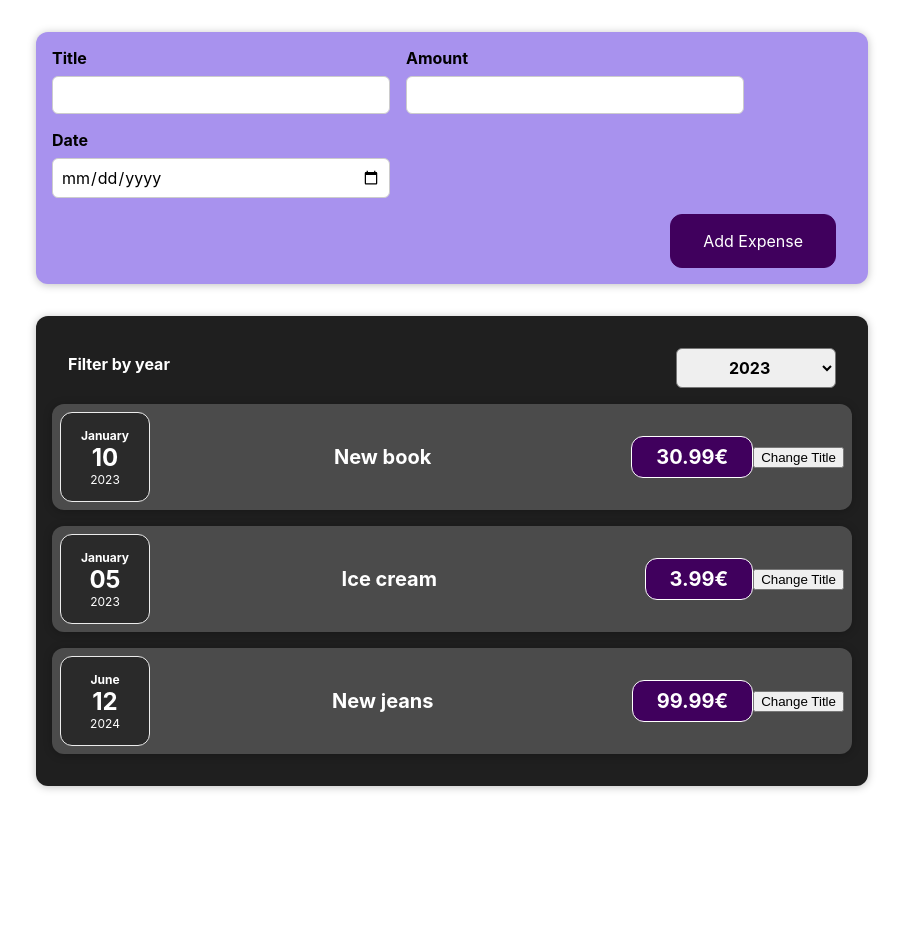
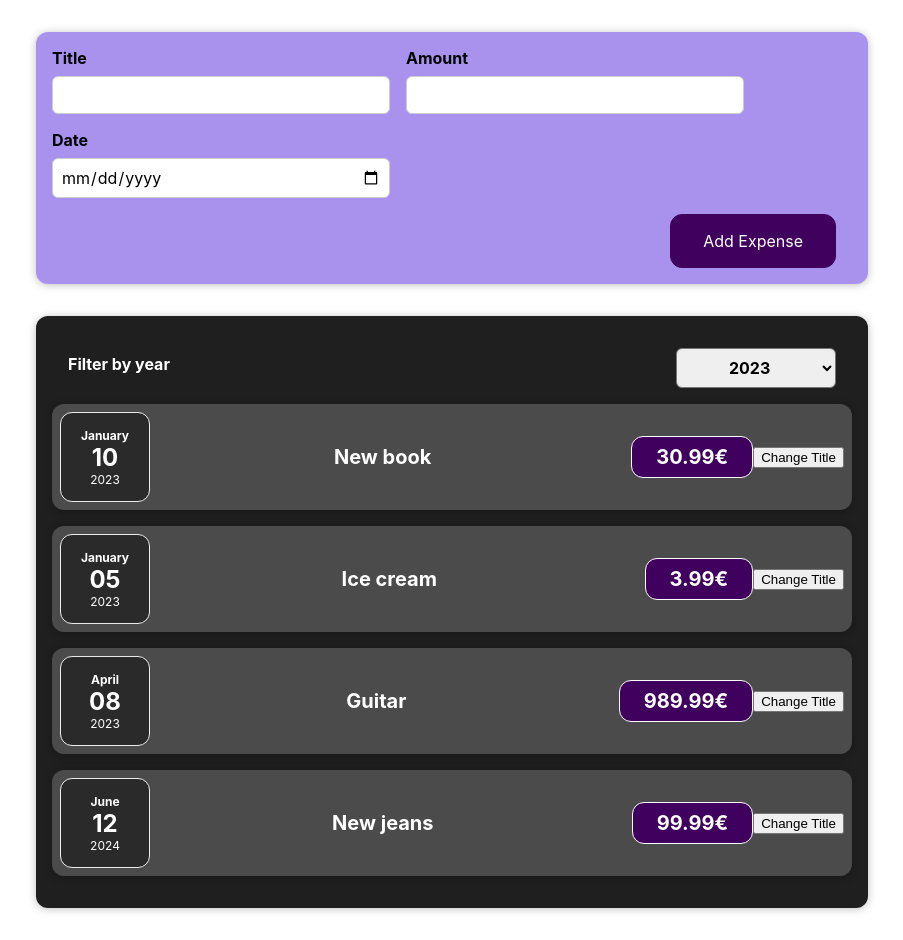
Before and after one commit to MarkusSavotskin/expenses, a React (Create React App) app: page / in a window 1280 px wide. Shown: the whole page, without its empty margins (188-1091 px from the left). Before the commit the page ends 818 px from the top, so only its background shows below. Built offline with nearby package versions, Linux system fonts and the light colour scheme.

Commit message:
Modified Expenses.js to show all expenses automatically

```diff
--- a/src/App.js
+++ b/src/App.js
@@ -9,17 +9,22 @@ const App = () => {
         {
             date: new Date(2023, 0, 10),
             title: 'New book',
-            price: 30.99
+            amount: 30.99
         },
         {
             date: new Date(2023, 0, 5),
             title: 'Ice cream',
-            price: 3.99
+            amount: 3.99
+        },
+        {
+            date: new Date(2023, 3, 8),
+            title: 'Guitar',
+            amount: 989.99
         },
         {
             date: new Date(2024, 5, 12),
             title: 'New jeans',
-            price: 99.99
+            amount: 99.99
         }
     ]
     const addExpenseHandler = (expense) => {
@@ -30,7 +35,7 @@ const App = () => {
     return (
         <div className="App">
             <NewExpense onAddExpense={addExpenseHandler}></NewExpense>
-            <Expenses data={expenses}></Expenses>
+            <Expenses expenseData={expenses}></Expenses>
         </div>
     );
 }
--- a/src/components/Expenses/ExpenseItem.js
+++ b/src/components/Expenses/ExpenseItem.js
@@ -15,7 +15,7 @@ const ExpenseItem = (props) => {
             <ExpenseDate date={props.expenseData.date}></ExpenseDate>
             <div className='expense-item__description'>
                 <h2>{props.expenseData.title}</h2>
-                <div className='expense-item__price'>{props.expenseData.price}€</div>
+                <div className='expense-item__price'>{props.expenseData.amount}€</div>
             </div>
             <button onClick={clickHandler}>Change Title</button>
         </Card>
--- a/src/components/Expenses/Expenses.js
+++ b/src/components/Expenses/Expenses.js
@@ -1,3 +1,4 @@
+import React from "react";
 import './Expenses.css'
 
 import ExpenseItem from "./ExpenseItem";
@@ -13,9 +14,11 @@ const Expenses = (props) => {
     return (
         <Card className='expenses'>
             <ExpensesFilter filterYearData={filterYear}></ExpensesFilter>
-            <ExpenseItem expenseData={props.data[0]}></ExpenseItem>
-            <ExpenseItem expenseData={props.data[1]}></ExpenseItem>
-            <ExpenseItem expenseData={props.data[2]}></ExpenseItem>
+            {
+                props.expenseData.map((expense) => {
+                    return <ExpenseItem expenseData={expense}></ExpenseItem>
+                })
+            }
         </Card>
     )
 }
```
